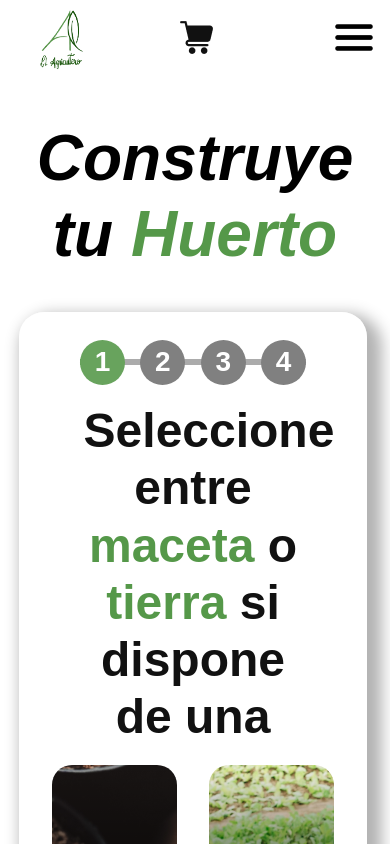
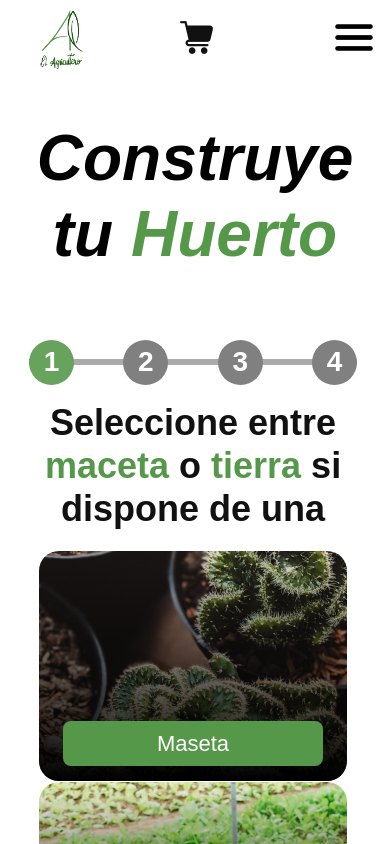
Before and after one commit to junior-debug/elAgricultero, a Next.js app: page /grove in a window 390 px wide. Shown: the top 844 px of the page. Built offline with nearby package versions, Linux system fonts and the light colour scheme.

Commit message:
responsive in grove

```diff
--- a/src/app/grove/page.js
+++ b/src/app/grove/page.js
@@ -51,8 +51,7 @@ export default function Grove() {
   ]
 
   const styleShortInput = {
-    minWidth: 349 + "px",
-    width: 500 + "px",
+    width: 100 + "%",
     height: 75 + "px",
     fontSize: 20 + "px"
   };
--- a/src/app/grove/style.css
+++ b/src/app/grove/style.css
@@ -1,5 +1,5 @@
 .g-container-general {
-    height: 80vh;
+    height: 765px;
     width: 99vw;
     display: flex;
     justify-content: center;
@@ -255,3 +255,45 @@
     align-items: center;
     justify-content: center;
 }
+@media screen and (max-width: 527px) {
+    .g-general-content {
+        border-radius: 25px;
+        background: none;
+        box-shadow: 0 0 rgba(0, 0, 0, 0);
+        height: 100%;
+        width: 100%;
+        display: flex;
+        flex-direction: column;
+        align-items: center;
+
+    }
+    .g-content-title {
+        font-size: 36px;
+    }
+    .g-content-one, .g-content-two, .g-content-three, .g-content-four {
+        width: 100%;
+    }
+    .g-pages-selector {
+        width: 85%;
+    }
+    .g-content-title-center {
+        width: 100%;
+    }
+    .g-container-items-one {
+        flex-direction: column;
+        align-items: center;
+    }
+    .g-item-one {
+        width: 100%;
+    }
+    .g-container-items-two-1-0 {
+        grid-template-columns: auto auto;
+    }
+    .g-container-items-three {
+        grid-template-columns: auto auto;
+    }
+    .g-price-pots {
+        width: 55px;
+        height: 45px;
+    }
+}
```
